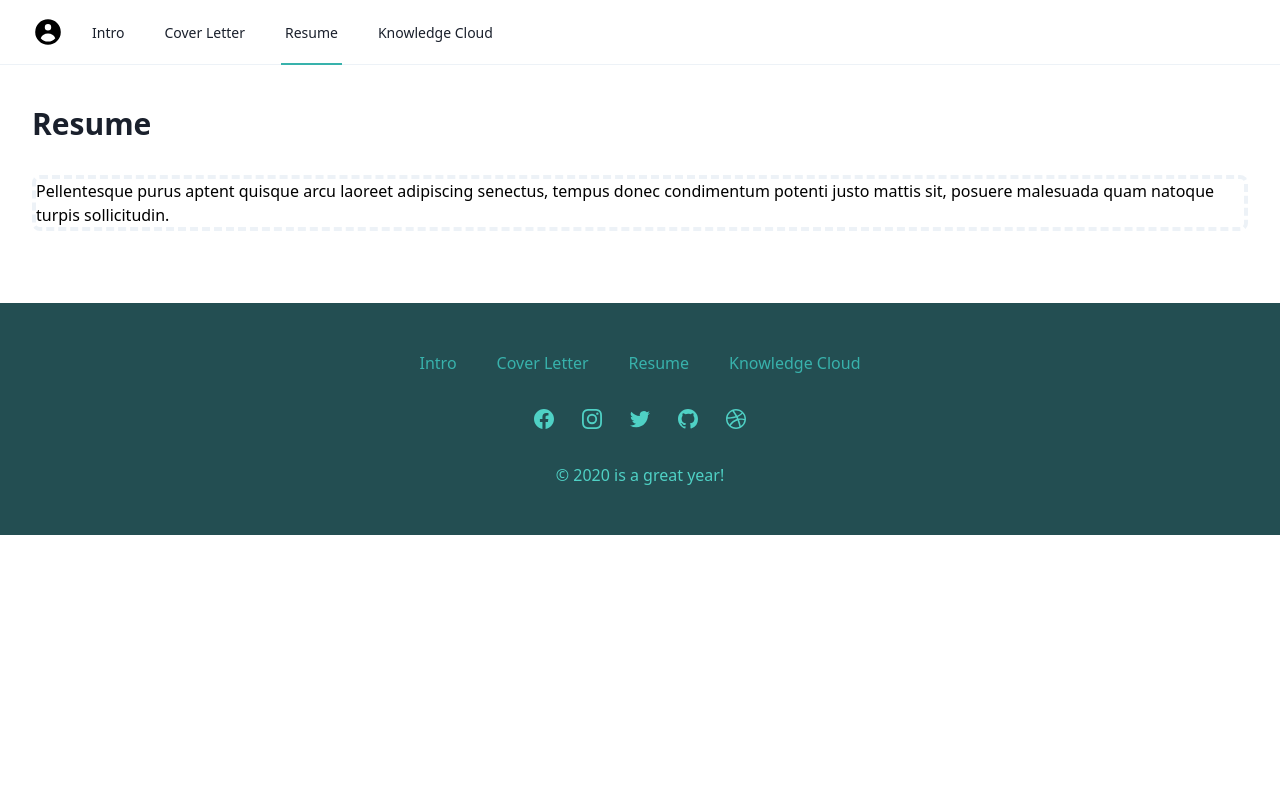
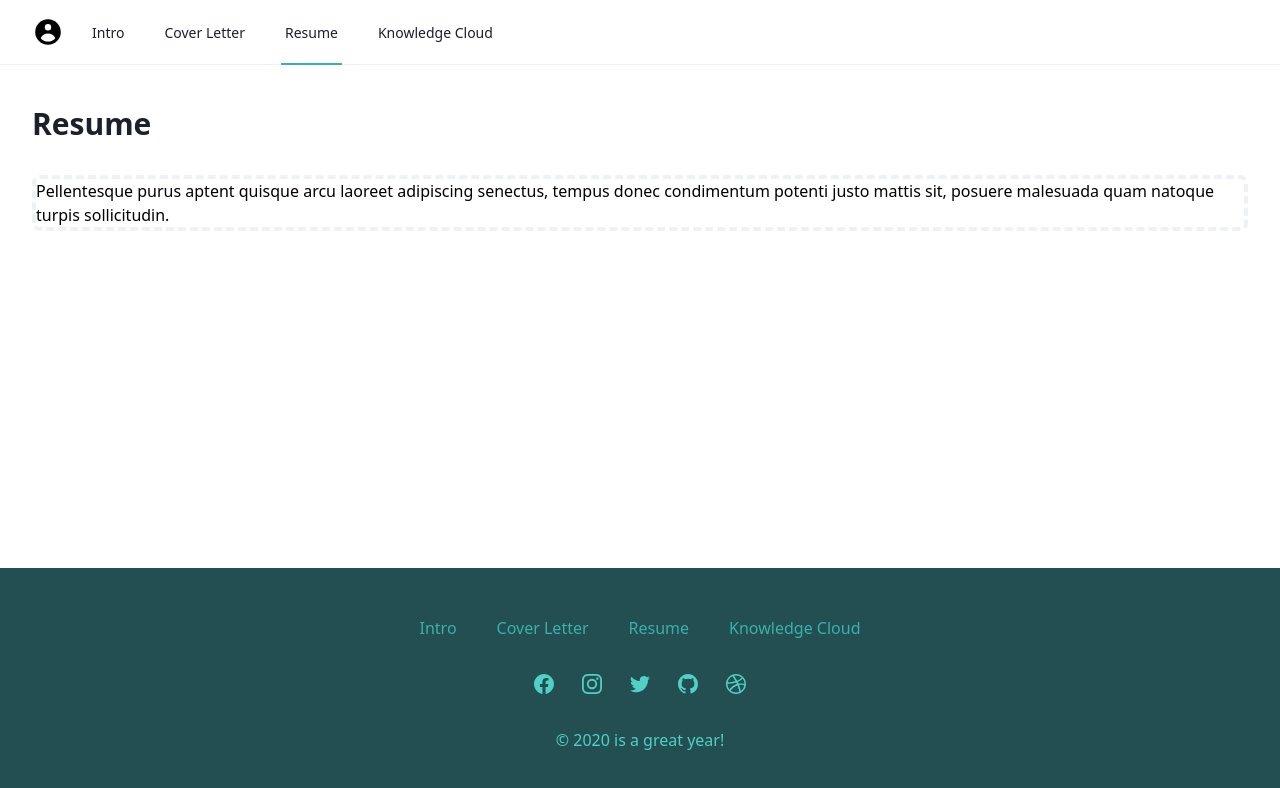
Before and after one commit to JeffBeltran/tailwind-resume, a Next.js app: page /resume in a window 1280 px wide. Shown: the top 788 px of the page. Built offline with nearby package versions, Linux system fonts and the light colour scheme; a web font is replaced by a local one; what @tailwindcss/ui would draw is missing.

Commit message:
ok really fixed it this time...

```diff
--- a/components/base-page.js
+++ b/components/base-page.js
@@ -1,10 +1,11 @@
 import MainNav from "./main-nav";
+import Footer from "./footer";
 
 function BasePage({ children, pageTitle, activeUrl }) {
   return (
-    <div className="bg-white">
+    <div className="flex flex-col min-h-screen bg-white">
       <MainNav activeUrl={activeUrl}></MainNav>
-      <div className="py-10">
+      <div className="flex-1 py-10">
         <header>
           <div className="px-4 mx-auto max-w-7xl sm:px-6 lg:px-8">
             <h1 className="text-3xl font-bold leading-tight text-gray-900">
@@ -16,6 +17,7 @@ function BasePage({ children, pageTitle, activeUrl }) {
           <div className="mx-auto max-w-7xl sm:px-6 lg:px-8">{children}</div>
         </main>
       </div>
+      <Footer></Footer>
     </div>
   );
 }
--- a/components/footer.js
+++ b/components/footer.js
@@ -2,7 +2,7 @@ import { menuOptions } from "../lib/menu-options";
 
 function Footer() {
   return (
-    <div className="bg-teal-900">
+    <footer className="bg-teal-900">
       <div className="max-w-screen-xl px-4 py-12 mx-auto overflow-hidden sm:px-6 lg:px-8">
         <nav className="flex flex-wrap justify-center -mx-5 -my-2">
           <div className="flex px-5 py-2 space-x-10">
@@ -73,7 +73,7 @@ function Footer() {
           </p>
         </div>
       </div>
-    </div>
+    </footer>
   );
 }
 
--- a/pages/_app.js
+++ b/pages/_app.js
@@ -13,7 +13,6 @@ function MyApp({ Component, pageProps }) {
         <link rel="stylesheet" href="https://rsms.me/inter/inter.css" />
       </Head>
       <Component {...pageProps} />
-      <Footer></Footer>
     </>
   );
 }
--- a/pages/index.js
+++ b/pages/index.js
@@ -1,4 +1,4 @@
-import { Hero, Testimonial, FAQ, CTA, TagCloud } from "../components";
+import { Hero, Testimonial, FAQ, CTA, TagCloud, Footer } from "../components";
 
 export default function Home() {
   return (
@@ -15,7 +15,6 @@ export default function Home() {
           He took a little over a week to apply, as he had to teach himself
           React and Nextjs. But he proved to himself that his imposter syndrome
           was all for naught and showed Adam he had the right chops for the job.
-          job.
         </p>
       </Hero>
       <Testimonial
@@ -29,6 +28,7 @@ export default function Home() {
       <FAQ></FAQ>
       <CTA></CTA>
       <TagCloud></TagCloud>
+      <Footer></Footer>
     </>
   );
 }
```
